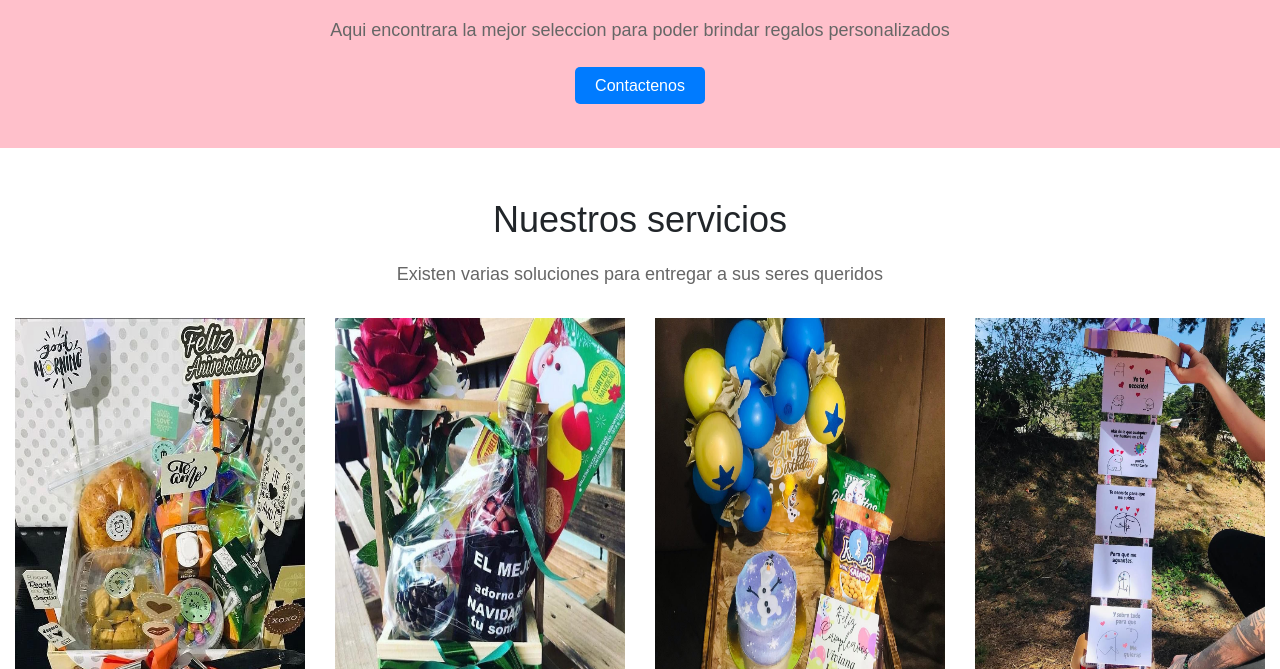
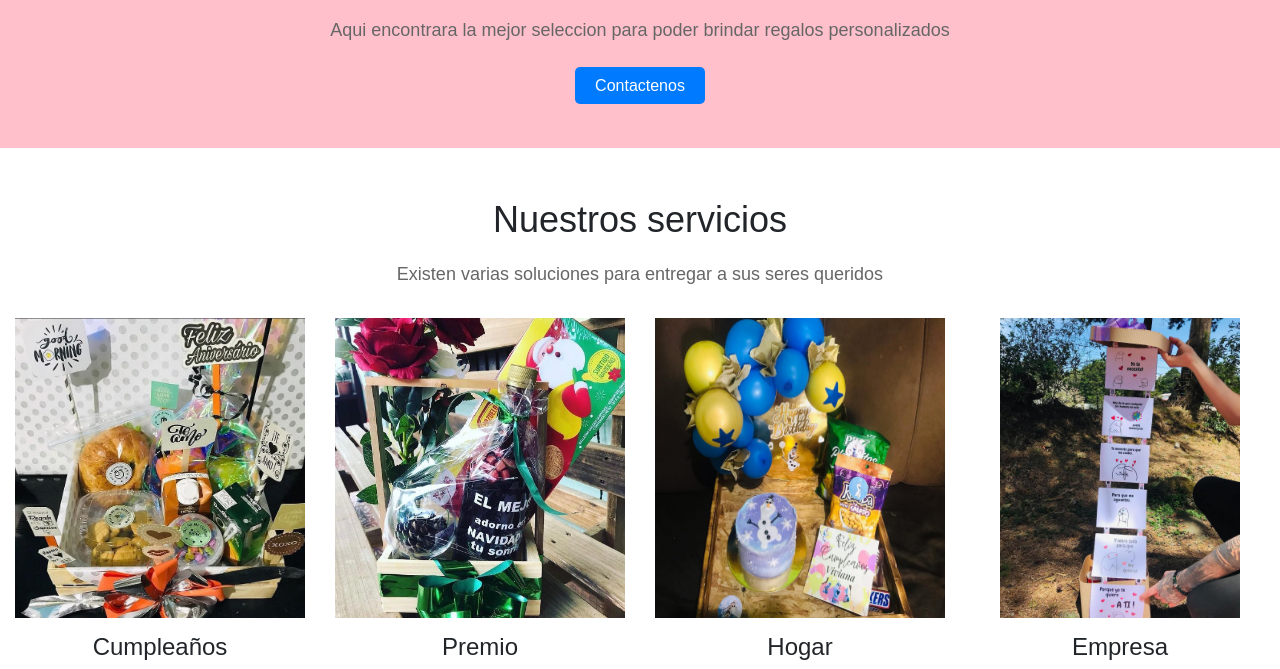
Before and after one commit to wsalabad06/Proy, a website: page index.html in a window 1280 px wide. Shown: the part 627-1296 px from the top of the page. Drawn offline with nearby package versions, Linux system fonts and the light colour scheme.

Commit message:
Actualiza contenido del sitio para reflejar regalos manuales

```diff
--- a/css/style.css
+++ b/css/style.css
@@ -100,7 +100,7 @@ body {
 
 .icon_1 img {
    max-width: 290px;
-   height: 400px;
+   height: 300px;
    width: auto;
 }
 
```
